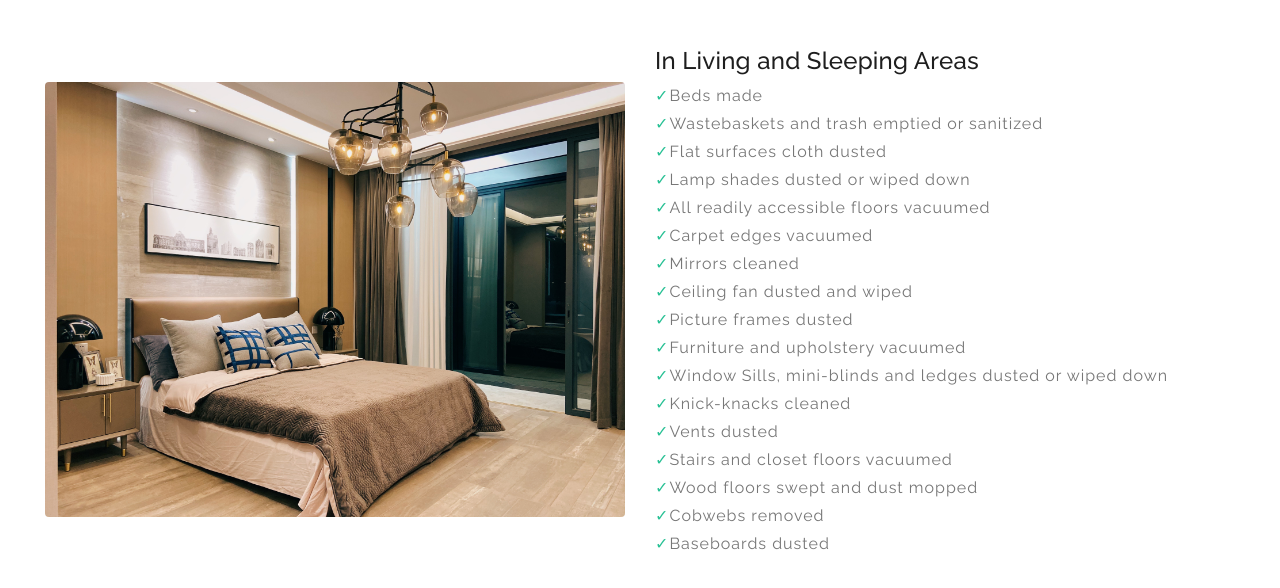
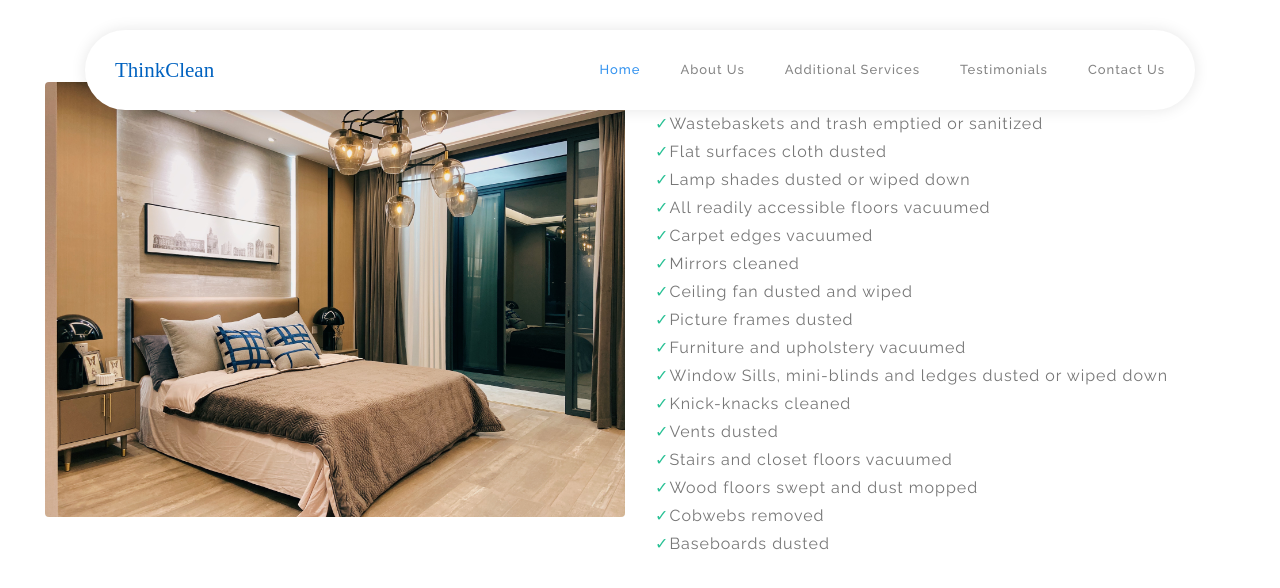
Before and after one commit to rafaelamartinss/thinkclean, a Nuxt app: page / in a window 1280 px wide. Shown: the top 588 px of the page. Built offline with nearby package versions, Linux system fonts and the light colour scheme.

Commit message:
create and add navbar component

```diff
--- a/components/AppCard.vue
+++ b/components/AppCard.vue
@@ -35,4 +35,4 @@
 export default {
     name: "AppCard"
 }
-</script>p
+</script>
--- /dev/null
+++ b/components/AppNavbar.vue
@@ -0,0 +1,31 @@
+<template>
+
+    <header class="header-area header-sticky">
+        <div class="container">
+            <div class="row">
+                <div class="col-12">
+                    <nav class="main-nav">
+                        <!-- ***** Logo Start ***** -->
+                        <a href="#" class="logo">
+                            <!-- <img src="images/logo.png" alt="Softy Pinko"/> -->
+                            ThinkClean
+                        </a>
+                        <!-- ***** Logo End ***** -->
+                        <!-- ***** Menu Start ***** -->
+                        <ul class="nav">
+                            <li><a href="#welcome" class="active">Home</a></li>
+                            <li><a href="#features">About Us</a></li>
+                            <li><a href="#work-process">Additional Services</a></li>
+                            <li><a href="#testimonials">Testimonials</a></li>
+                            <li><a href="#contact-us">Contact Us</a></li>
+                        </ul>
+                        <a class='menu-trigger'>
+                            <span>Menu</span>
+                        </a>
+                        <!-- ***** Menu End ***** -->
+                    </nav>
+                </div>
+            </div>
+        </div>
+    </header>
+</template>
--- a/pages/index.vue
+++ b/pages/index.vue
@@ -1,13 +1,15 @@
 <template>
     <div class="col-12">
+        <AppNavbar />
         <AppCard />
     </div>
 </template>
 
 <script>
 import AppCard from "../components/AppCard.vue";
+import AppNavbar from "../components/AppNavbar.vue";
 
 export default {
-    components: { AppCard }
+    components: { AppCard, AppNavbar }
 }
 </script>
```
